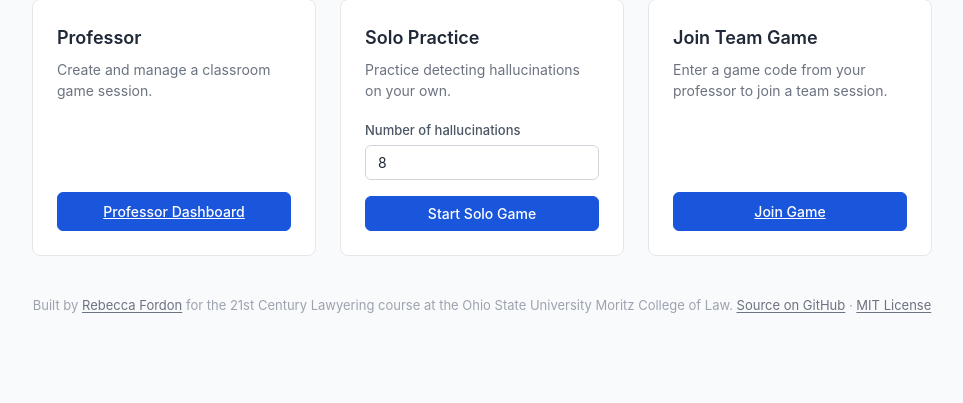
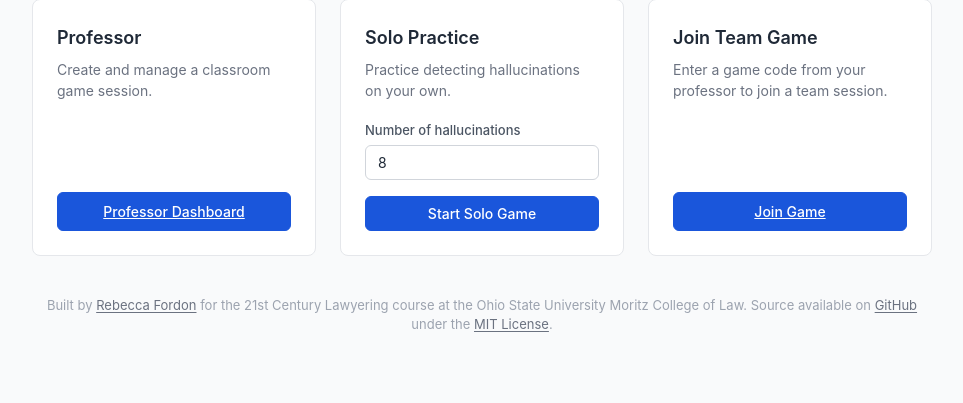
Before and after one commit to rlfordon/hallucination-game, a Flask app: page / in a window 1280 px wide. Shown: the part 236-639 px from the top of the page, without its empty margins (158-1121 px from the left). Run offline with Flask 3, Linux system fonts and the light colour scheme.

Commit message:
Reword license/source line in landing page footer
Co-Authored-By: Claude Opus 4.6 <noreply@anthropic.com>

```diff
--- a/templates/landing.html
+++ b/templates/landing.html
@@ -36,8 +36,7 @@
 
     <div class="landing-footer">
         Built by <a href="https://www.linkedin.com/in/rebeccafordon/" target="_blank" rel="noopener">Rebecca Fordon</a> for the 21st Century Lawyering course at the Ohio State University Moritz College of Law.
-        <a href="https://github.com/rlfordon/hallucination-game" target="_blank" rel="noopener">Source on GitHub</a>
-        &middot; <a href="https://github.com/rlfordon/hallucination-game/blob/master/LICENSE" target="_blank" rel="noopener">MIT License</a>
+        Source available on <a href="https://github.com/rlfordon/hallucination-game" target="_blank" rel="noopener">GitHub</a> under the <a href="https://github.com/rlfordon/hallucination-game/blob/master/LICENSE" target="_blank" rel="noopener">MIT License</a>.
     </div>
 </div>
 {% endblock %}
```
